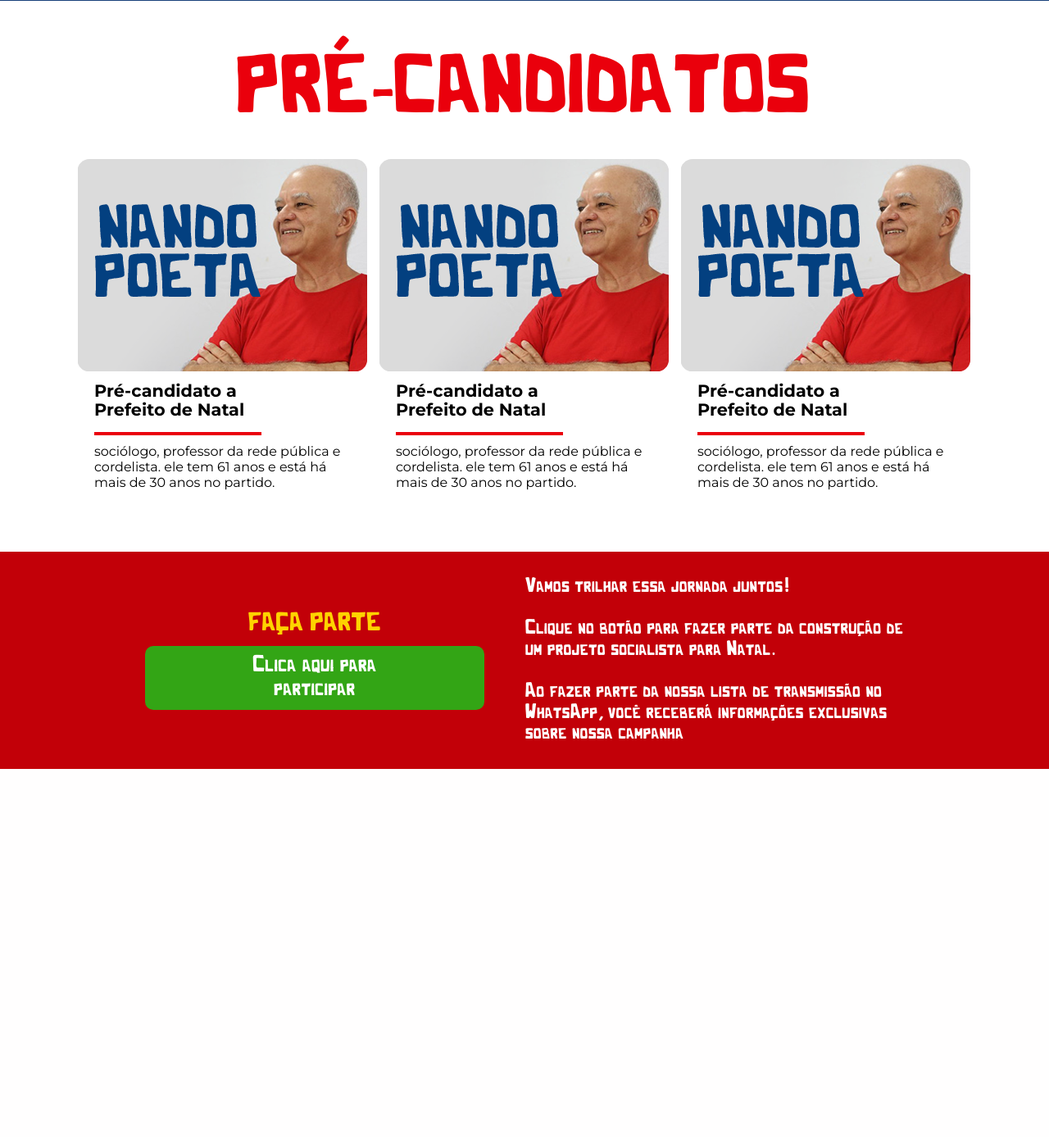
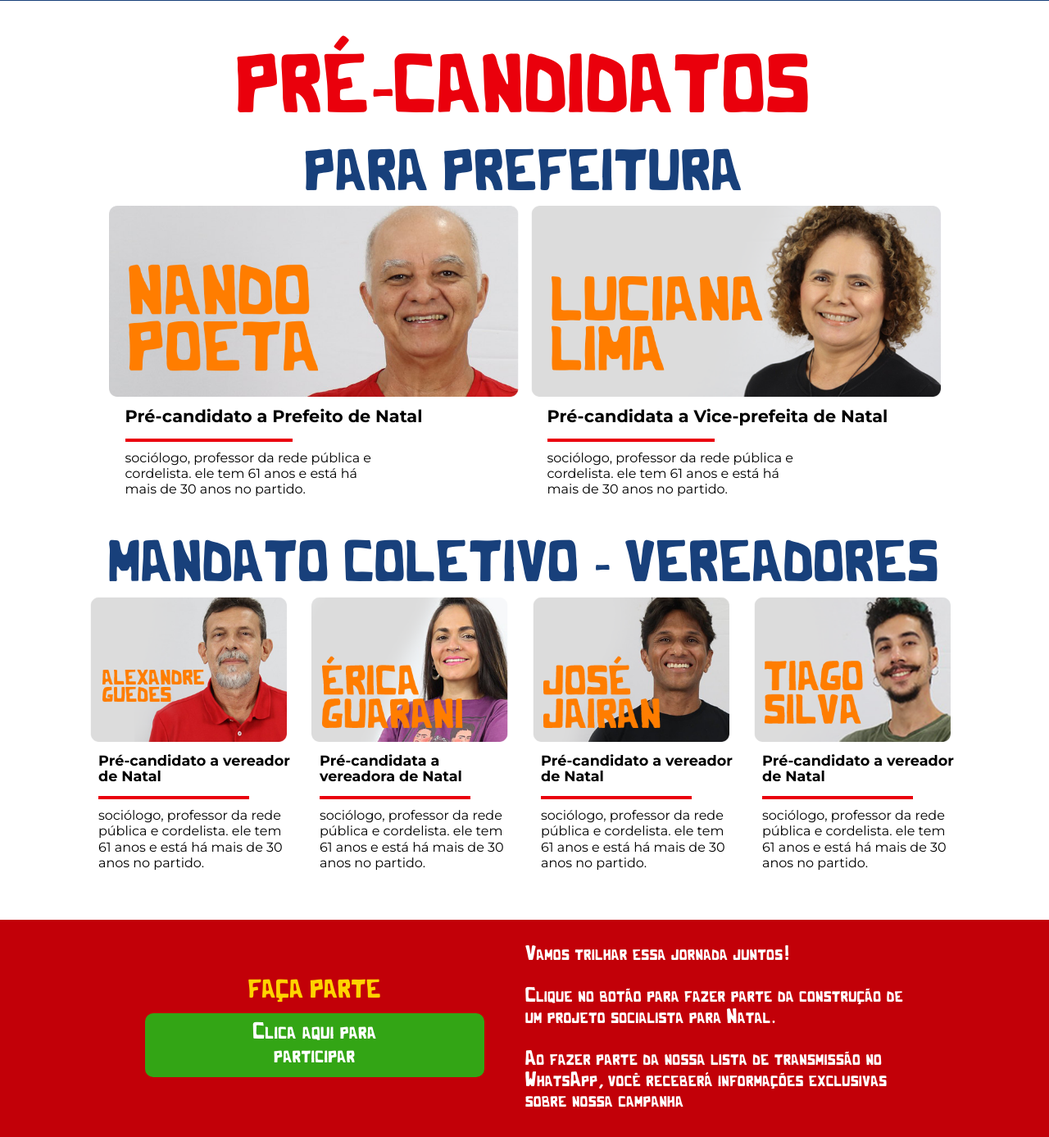
Before and after one commit to igorbrx2/projetosocialista, a PHP site: page / in a window 1280 px wide. Shown: the part 2067-3454 px from the top of the page at 82% size. Before the commit the page ends 3005 px from the top, so only its background shows below. Run offline with PHP 8.4, Linux system fonts and the light colour scheme; some web fonts are replaced.

Commit message:
Refeita parte de candidatos. >aguardar novas atualizações

```diff
--- a/index.html
+++ b/index.html
@@ -102,13 +102,14 @@
 
   <section id="pre-candidaturas">
     <h2 class="cactus-font">PRÉ-CANDIDATOS</h2>
+    <h3 class="cactus-font">PARA PREFEITURA</h3>
 
-    <ul class="carrossel container-1200">
+    <ul class="candidatos-pref container-1200">
 
       <li class="card-candidato">
         <a href="./">
           <img src="./assets/nando-poeta-card.png" alt="">
-          <h3 class="montserrat-font">Pré-candidato a<br>Prefeito de Natal</h3>
+          <span class="montserrat-font">Pré-candidato a Prefeito de Natal</span>
           <div class="linha-vermelha"></div>
           <p class="montserrat-font">sociólogo, professor da rede pública e cordelista. ele tem 61 anos e está há mais de 30 anos no partido.</p>
         </a>
@@ -116,22 +117,50 @@
 
       <li class="card-candidato">
         <a href="./">
-          <img src="./assets/nando-poeta-card.png" alt="">
-          <h3 class="montserrat-font">Pré-candidato a<br>Prefeito de Natal</h3>
+          <img src="./assets/luciana-lima-card.png" alt="">
+          <span class="montserrat-font">Pré-candidata a Vice-prefeita de Natal</span>
           <div class="linha-vermelha"></div>
           <p class="montserrat-font">sociólogo, professor da rede pública e cordelista. ele tem 61 anos e está há mais de 30 anos no partido.</p>
         </a>
       </li>
 
+    </ul>
+
+    <h3 class="cactus-font">MANDATO COLETIVO - VEREADORES</h3>
+
+    <ul class="mandato-coletivo container-1200">
       <li class="card-candidato">
         <a href="./">
-          <img src="./assets/nando-poeta-card.png" alt="">
-          <h3 class="montserrat-font">Pré-candidato a<br>Prefeito de Natal</h3>
+          <img src="./assets/alexandre-guedes-card.png" alt="">
+          <span class="montserrat-font">Pré-candidato a vereador de Natal</span>
           <div class="linha-vermelha"></div>
           <p class="montserrat-font">sociólogo, professor da rede pública e cordelista. ele tem 61 anos e está há mais de 30 anos no partido.</p>
         </a>
       </li>
-
+      <li class="card-candidato">
+        <a href="./">
+          <img src="./assets/erica-guarani-card.png" alt="">
+          <span class="montserrat-font">Pré-candidata a vereadora de Natal</span>
+          <div class="linha-vermelha"></div>
+          <p class="montserrat-font">sociólogo, professor da rede pública e cordelista. ele tem 61 anos e está há mais de 30 anos no partido.</p>
+        </a>
+      </li>
+      <li class="card-candidato">
+        <a href="./">
+          <img src="./assets/jose-jairan-card.png" alt="">
+          <span class="montserrat-font">Pré-candidato a vereador de Natal</span>
+          <div class="linha-vermelha"></div>
+          <p class="montserrat-font">sociólogo, professor da rede pública e cordelista. ele tem 61 anos e está há mais de 30 anos no partido.</p>
+        </a>
+      </li>
+      <li class="card-candidato">
+        <a href="./">
+          <img src="./assets/tiago-silva-card.png" alt="">
+          <span class="montserrat-font">Pré-candidato a vereador de Natal</span>
+          <div class="linha-vermelha"></div>
+          <p class="montserrat-font">sociólogo, professor da rede pública e cordelista. ele tem 61 anos e está há mais de 30 anos no partido.</p>
+        </a>
+      </li>
     </ul>
 
   </section>
--- a/responsivo.css
+++ b/responsivo.css
@@ -1,5 +1,5 @@
 
-@media (max-width: 360px) {
+@media (max-width: 390px) {
 
     .titulo-intro h1 {
         font-size: 4.5rem;
@@ -24,6 +24,14 @@
     #corpo-manifesto h1 {
         margin-top: -50px;
         font-size: 4rem;
+    }
+
+    #pre-candidaturas h3 {
+        font-size: 3.5rem;
+    }
+
+    .card-candidato img {
+        width: 350px;
     }
 
 }
--- a/style.css
+++ b/style.css
@@ -1,5 +1,3 @@
-
-
 /* HEADER */
 
 #cabecalho {
@@ -12,7 +10,7 @@
   background-color: var(--vermelho-bg);
 }
 
-.logo img{
+.logo img {
   width: 50px;
 }
 
@@ -25,7 +23,7 @@
   color: var(--amarelo-fonte);
   text-transform: uppercase;
   font-size: 1.1rem;
-    transition: ease-in-out .3s;
+  transition: ease-in-out 0.3s;
 }
 
 #nav-list li a:hover {
@@ -67,7 +65,7 @@
   height: 2px;
   background: white;
   margin: 8px;
-    transition: .3s;
+  transition: 0.3s;
 }
 
 /* IMAGEM DE INTRODUÇÃO */
@@ -81,7 +79,7 @@
 }
 
 .titulo-intro h1 {
-    line-height: .8;
+  line-height: 0.8;
   font-size: 8rem;
   text-align: center;
   color: var(--vermelho-fonte);
@@ -115,7 +113,7 @@
   border-radius: 10px;
   font-size: 2rem;
   margin-top: 50px;
-    transition: ease-in-out .5s;
+  transition: ease-in-out 0.5s;
 }
 #intro button:hover {
   transform: scale(1.1);
@@ -173,7 +171,7 @@
   display: flex;
   justify-content: center;
   align-items: center;
-        padding: 50px 0 ;
+  padding: 50px 0;
   margin-top: 60px;
 }
 
@@ -245,18 +243,26 @@
 #pre-candidaturas h2 {
   color: var(--vermelho-fonte);
   font-size: 6.4rem;
-        margin-bottom: 30px;
+  margin-bottom: 15px;
+  max-width: 90vw;
+  text-align: center;
 }
 
-    .carrossel {
+#pre-candidaturas h3 {
+    color: var(--azul-manifesto);
+    font-size: 4.5rem;
+    text-align: center;
+    max-width: 90vw;
+}
+
+.candidatos-pref {
   display: flex;
-        flex-wrap: nowrap;
-        overflow-x: auto;
+  flex-wrap: wrap;
   gap: 15px;
   margin: 0 auto;
-        width: 1090px;
   max-width: 90vw;
-        padding-bottom: 15px;
+  padding-bottom: 50px;
+  justify-content: center;
 }
 
 .card-candidato {
@@ -264,9 +270,17 @@
   flex-direction: column;
   justify-content: center;
   align-items: center;
+  width: 500px;
+  max-width: 90vw;
 }
 
-    .card-candidato h3 {
+.card-candidato img {
+    width: 500px;
+    max-width: 90vw;
+}
+
+.card-candidato span {
+    display: inline-block;
   font-weight: bold;
   font-size: 1.3rem;
   line-height: 1.1;
@@ -288,6 +302,40 @@
   margin: 15px 15px 0px 20px;
 }
 
+.mandato-coletivo {
+    display: flex;
+  flex-wrap: wrap;
+  margin: 0 auto;
+  gap: 20px;
+  max-width: 90vw;
+  justify-content: center;
+  align-items: center;
+}
+
+.mandato-coletivo .card-candidato {
+    width: 250px;
+    max-width: 90vw;
+}
+
+.mandato-coletivo .linha-vermelha {
+    width: 180px;
+    margin-left: 10px;
+}
+
+.mandato-coletivo img {
+    width: 240px;
+    max-width: 90vw;
+}
+
+.mandato-coletivo span {
+    font-size: 1.1rem;
+    margin-left: 10px;
+}
+
+.mandato-coletivo p {
+    margin-left: 10px;
+}
+
 /* faça parte */
 
 .bg-faca-parte {
@@ -302,7 +350,7 @@
   width: 100%;
   margin-top: 50px;
   padding: 30px 0;
-    gap: 50px;;
+  gap: 50px;
 }
 
 .clique-aqui {
@@ -327,7 +375,6 @@
   max-width: 25ch;
 }
 
-
 .vamos-trilhar p {
   color: white;
   font-size: 1.6rem;
```
Also changed, not shown: assets/alexandre-guedes-card.png (added), assets/erica-guarani-card.png (added), assets/jose-jairan-card.png (added), assets/luciana-lima-card.png, assets/nando-poeta-card.png, assets/tiago-silva-card.png. Lines whose indentation alone changed are shown as unchanged.
